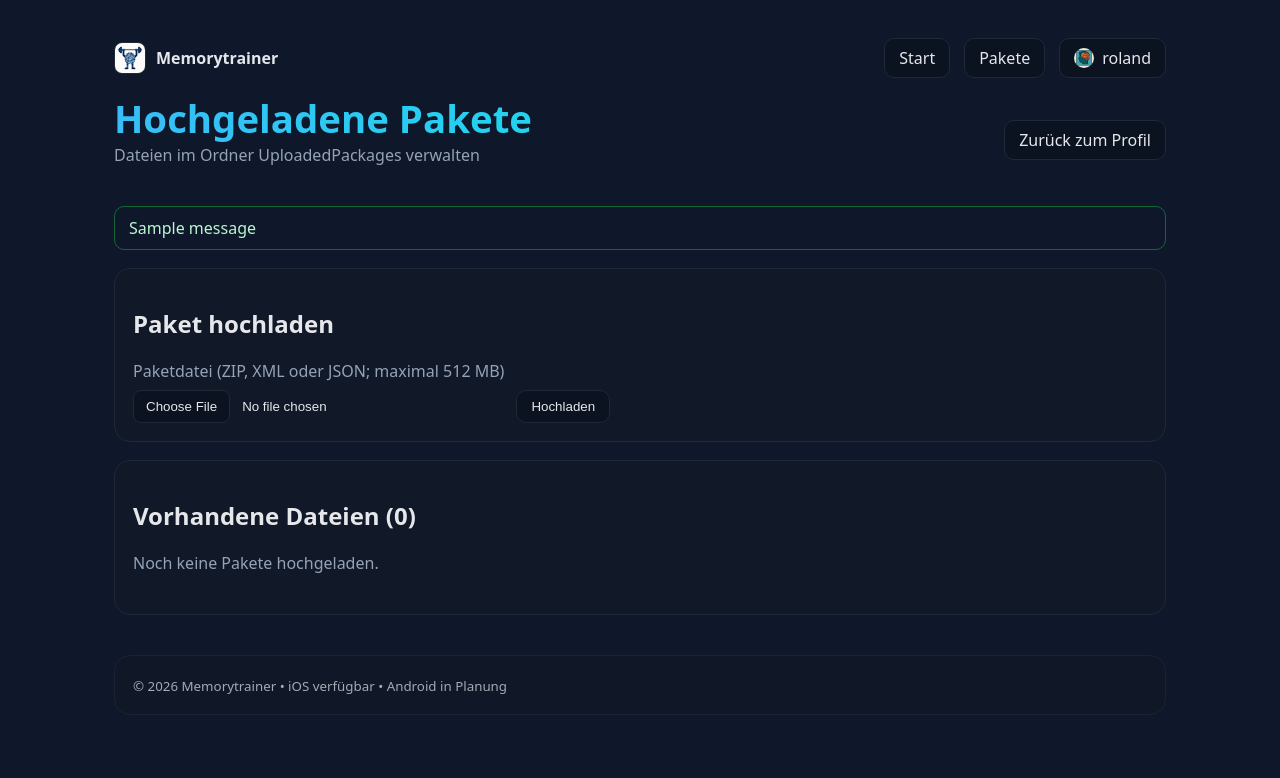
After one commit to diebraut/memorytrainer_server, a Django app: page /uploaded-packages/ in a window 1280 px wide. The commit adds this page. Shown: the top 778 px of the page. Run offline with Django 5.2, Linux system fonts and the light colour scheme; a user stored in the database is signed in; one stand-in notice (Sample message) is shown.

Commit message:
Add admin management for uploaded packages

```diff
--- /dev/null
+++ b/landing/templates/landing/uploaded_packages.html
@@ -0,0 +1,79 @@
+{% extends "landing/base.html" %}
+
+{% block title %}Hochgeladene Pakete – Memorytrainer{% endblock %}
+
+{% block head %}
+<style>
+    .uploaded-header { display: flex; align-items: center; justify-content: space-between; gap: 16px; flex-wrap: wrap; margin-bottom: 18px; }
+    .uploaded-header h1 { margin: 0; }
+    .uploaded-panel { margin-top: 18px; }
+    .uploaded-form { display: flex; align-items: end; gap: 12px; flex-wrap: wrap; }
+    .uploaded-form label { display: grid; gap: 8px; color: var(--muted); }
+    .uploaded-form input { max-width: 100%; color: var(--text); }
+    .uploaded-form input::file-selector-button { margin-right: 12px; padding: 8px 12px; border: 1px solid var(--border); border-radius: 8px; background: #0b1220; color: var(--text); cursor: pointer; }
+    .uploaded-table-wrap { overflow-x: auto; }
+    .uploaded-table { width: 100%; border-collapse: collapse; text-align: left; }
+    .uploaded-table th, .uploaded-table td { padding: 12px 10px; border-bottom: 1px solid var(--border); }
+    .uploaded-table th { color: var(--muted); font-weight: 600; }
+    .uploaded-table td:first-child { overflow-wrap: anywhere; }
+    .uploaded-table td:last-child { width: 1%; white-space: nowrap; }
+    .uploaded-delete { border-color: #7f1d1d; color: #fecaca; }
+    .uploaded-message { padding: 10px 14px; margin-top: 10px; border: 1px solid var(--border); border-radius: 10px; }
+    .uploaded-message.error { border-color: #7f1d1d; color: #fecaca; }
+    .uploaded-message.success { border-color: #166534; color: #bbf7d0; }
+</style>
+{% endblock %}
+
+{% block content %}
+<div class="uploaded-header">
+    <div>
+        <h1 class="title">Hochgeladene Pakete</h1>
+        <p class="lead">Dateien im Ordner UploadedPackages verwalten</p>
+    </div>
+    <a class="btn" href="{% url 'login_register' %}">Zurück zum Profil</a>
+</div>
+
+{% for message in messages %}
+    <div class="uploaded-message {{ message.tags }}" role="status">{{ message }}</div>
+{% endfor %}
+
+<section class="panel uploaded-panel">
+    <h2>Paket hochladen</h2>
+    <form class="uploaded-form" method="post" action="{% url 'landing:upload_package' %}" enctype="multipart/form-data">
+        {% csrf_token %}
+        <label>Paketdatei (ZIP, XML oder JSON; maximal 512 MB)
+            <input type="file" name="package_file" accept=".zip,.xml,.json" required>
+        </label>
+        <button class="btn" type="submit">Hochladen</button>
+    </form>
+</section>
+
+<section class="panel uploaded-panel">
+    <h2>Vorhandene Dateien ({{ files|length }})</h2>
+    {% if files %}
+        <div class="uploaded-table-wrap">
+            <table class="uploaded-table">
+                <thead><tr><th>Dateiname</th><th>Größe</th><th>Geändert am</th><th>Aktion</th></tr></thead>
+                <tbody>
+                {% for file in files %}
+                    <tr>
+                        <td>{{ file.name }}</td>
+                        <td>{{ file.size|filesizeformat }}</td>
+                        <td>{{ file.modified|date:"d.m.Y H:i" }}</td>
+                        <td>
+                            <form method="post" action="{% url 'landing:delete_uploaded_package' %}" onsubmit="return confirm('Diese Paketdatei wirklich löschen?');">
+                                {% csrf_token %}
+                                <input type="hidden" name="filename" value="{{ file.name }}">
+                                <button class="btn uploaded-delete" type="submit" aria-label="{{ file.name }} löschen">Löschen</button>
+                            </form>
+                        </td>
+                    </tr>
+                {% endfor %}
+                </tbody>
+            </table>
+        </div>
+    {% else %}
+        <p class="lead">Noch keine Pakete hochgeladen.</p>
+    {% endif %}
+</section>
+{% endblock %}
--- a/landing/urls.py
+++ b/landing/urls.py
@@ -6,4 +6,7 @@ app_name = "landing"
 urlpatterns = [
     path("", views.index, name="index"),
     path("pakete/", views.pakete, name="pakete"),
+    path("uploaded-packages/", views.uploaded_packages, name="uploaded_packages"),
+    path("uploaded-packages/upload/", views.upload_package, name="upload_package"),
+    path("uploaded-packages/delete/", views.delete_uploaded_package, name="delete_uploaded_package"),
 ]
--- a/landing/views.py
+++ b/landing/views.py
@@ -1,5 +1,34 @@
-from django.shortcuts import render
+from datetime import datetime
+from pathlib import Path
+
+from django.conf import settings
+from django.contrib import messages
+from django.contrib.admin.views.decorators import staff_member_required
+from django.shortcuts import redirect, render
+from django.utils import timezone
 from django.views.decorators.csrf import ensure_csrf_cookie
+from django.views.decorators.http import require_POST
+
+
+ALLOWED_PACKAGE_EXTENSIONS = {".zip", ".xml", ".json"}
+MAX_PACKAGE_BYTES = 512 * 1024 * 1024
+
+
+def _uploaded_packages_dir():
+    directory = Path(settings.UPLOADED_PACKAGES_DIR)
+    directory.mkdir(parents=True, exist_ok=True)
+    return directory
+
+
+def _safe_package_name(name):
+    return (
+        bool(name)
+        and len(name) <= 200
+        and name not in (".", "..")
+        and "/" not in name
+        and "\\" not in name
+        and "\0" not in name
+    )
 
 def index(request):
     # Startseite
@@ -9,3 +38,67 @@ def index(request):
 def pakete(request):
     # Seite mit Paketen / Knowledge-Tree
     return render(request, "landing/pakete.html")
+
+
+@staff_member_required(login_url="login_register")
+def uploaded_packages(request):
+    files = []
+    for path in _uploaded_packages_dir().iterdir():
+        if path.is_file() and not path.is_symlink():
+            stat = path.stat()
+            files.append({
+                "name": path.name,
+                "size": stat.st_size,
+                "modified": datetime.fromtimestamp(stat.st_mtime, timezone.get_current_timezone()),
+            })
+    files.sort(key=lambda file: file["name"].casefold())
+    return render(request, "landing/uploaded_packages.html", {"files": files})
+
+
+@staff_member_required(login_url="login_register")
+@require_POST
+def upload_package(request):
+    package = request.FILES.get("package_file")
+    if package is None:
+        messages.error(request, "Bitte eine Paketdatei auswählen.")
+    elif not _safe_package_name(package.name) or Path(package.name).suffix.lower() not in ALLOWED_PACKAGE_EXTENSIONS:
+        messages.error(request, "Erlaubt sind ZIP-, XML- und JSON-Dateien mit einem gültigen Dateinamen.")
+    elif not 0 < package.size <= MAX_PACKAGE_BYTES:
+        messages.error(request, "Die Paketdatei muss zwischen 1 Byte und 512 MB groß sein.")
+    else:
+        target = _uploaded_packages_dir() / package.name
+        created = False
+        try:
+            with target.open("xb") as output:
+                created = True
+                for chunk in package.chunks():
+                    output.write(chunk)
+        except FileExistsError:
+            messages.error(request, "Eine Datei mit diesem Namen ist bereits vorhanden.")
+        except OSError:
+            if created:
+                target.unlink(missing_ok=True)
+            messages.error(request, "Die Datei konnte nicht gespeichert werden.")
+        else:
+            messages.success(request, f"{package.name} wurde hochgeladen.")
+    return redirect("landing:uploaded_packages")
+
+
+@staff_member_required(login_url="login_register")
+@require_POST
+def delete_uploaded_package(request):
+    name = request.POST.get("filename", "")
+    if not _safe_package_name(name):
+        messages.error(request, "Ungültiger Dateiname.")
+    else:
+        target = _uploaded_packages_dir() / name
+        if not target.is_file() or target.is_symlink():
+            messages.error(request, "Die Datei wurde nicht gefunden.")
+        else:
+            try:
+                target.unlink()
+            except OSError:
+                messages.error(request, "Die Datei konnte nicht gelöscht werden.")
+            else:
+                messages.success(request, f"{name} wurde gelöscht.")
+    return redirect("landing:uploaded_packages")
--- a/memorytrainer/settings.py
+++ b/memorytrainer/settings.py
@@ -13,6 +13,7 @@ DATA_ROOT = Path(os.environ.get("MEMORYTRAINER_DATA_ROOT", str(BASE_DIR.parent /
 
 UPLOADS_DIR = DATA_ROOT / "uploads"
 ASSIGNED_PACKAGES_DIR = DATA_ROOT / "assigned-packages"
+UPLOADED_PACKAGES_DIR = DATA_ROOT / "UploadedPackages"
 
 # erzeugen, falls fehlend
 UPLOADS_DIR.mkdir(parents=True, exist_ok=True)
--- a/templates/accounts/login_register.html
+++ b/templates/accounts/login_register.html
@@ -47,6 +47,9 @@
                             <button class="btn danger" type="submit">Abmelden</button>
                         </form>
                         <a class="btn" href="{% url 'landing:pakete' %}">Zu den Paketen</a>
+                        {% if request.user.is_staff %}
+                            <a class="btn" href="{% url 'landing:uploaded_packages' %}">Zeige hochgeladene Pakete</a>
+                        {% endif %}
                     </div>
                 </section>
 
```
Also changed, not shown: landing/tests.py (+81 -2 lines).
